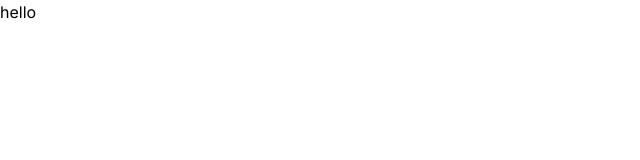
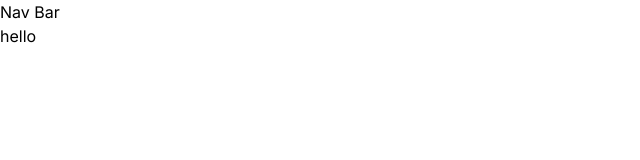
Before and after one commit to yetabalij/allcars, a Next.js app: page / in a window 1280 px wide. Shown: the top 160 px of the page, without its empty margins (0-640 px from the left). Built offline with nearby package versions, Linux system fonts and the light colour scheme.

Commit message:
navbar component created.

```diff
--- /dev/null
+++ b/app/(components)/NavBar.tsx
@@ -0,0 +1,7 @@
+import React from "react";
+
+const NavBar = () => {
+  return <div>Nav Bar</div>;
+};
+
+export default NavBar;
--- a/app/layout.tsx
+++ b/app/layout.tsx
@@ -1,6 +1,7 @@
 import type { Metadata } from "next";
 import { Inter } from "next/font/google";
 import "./globals.css";
+import NavBar from "./(components)/NavBar";
 
 const inter = Inter({ subsets: ["latin"] });
 
@@ -16,7 +17,10 @@
 }>) {
   return (
     <html lang="en">
-      <body className={inter.className}>{children}</body>
+      <body className={inter.className}>
+        <NavBar />
+        {children}
+      </body>
     </html>
   );
 }
```
